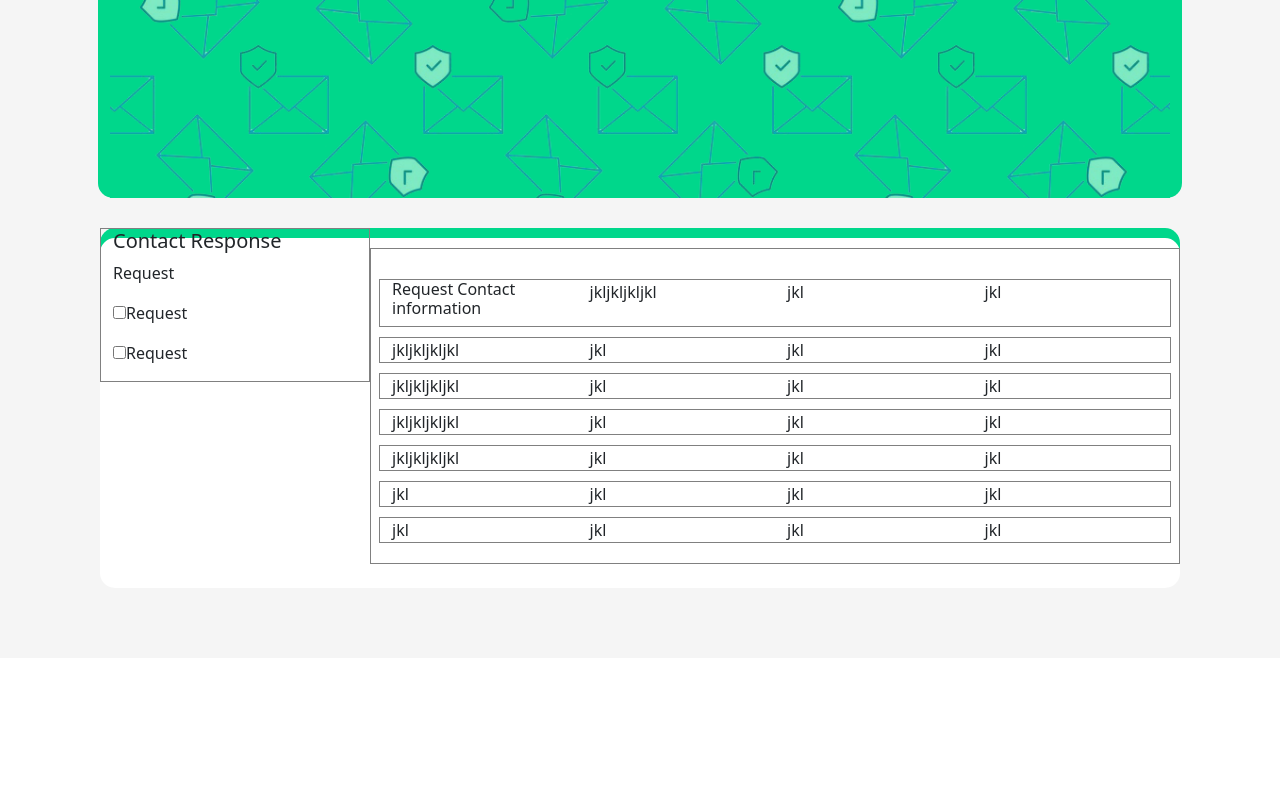
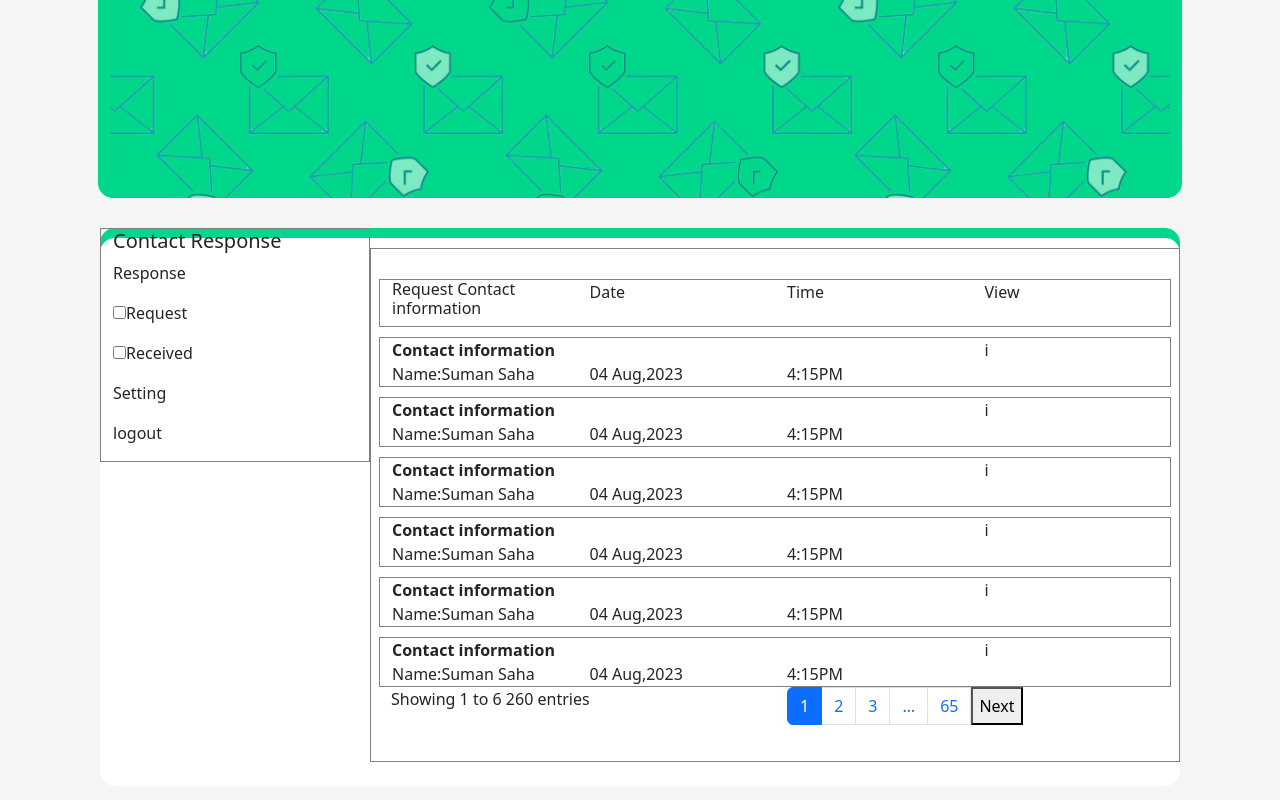
Before and after one commit to aditi29082003/Easyform, a React (Create React App) app: page / in a window 1280 px wide. Shown: the part 10443-11243 px from the top of the page. Before the commit the page ends 11101 px from the top, so only its background shows below. Built offline with nearby package versions, Linux system fonts and the light colour scheme.

Commit message:
add changes

```diff
--- a/src/components/ContactResponselist/ContactResponseList.js
+++ b/src/components/ContactResponselist/ContactResponseList.js
@@ -2,9 +2,12 @@ import Container from 'react-bootstrap/Container';
 import Row from 'react-bootstrap/Row';
 import Col from 'react-bootstrap/Col';
 import Image from "react-bootstrap/Image";
-import {Navbar,Nav }from "react-bootstrap"
+import { Navbar, Nav } from "react-bootstrap"
 import Manas from "../../assets/Manas.png";
-import envelope from "../../assets/envelope.png"
+import envelope from "../../assets/envelope.png";
+import Pagination from 'react-bootstrap/Pagination';
+import "../ContactResponselist/ContactResponseList.css"
+
 function ContactResponseList() {
   return (
     <>
@@ -31,55 +34,71 @@ function ContactResponseList() {
         <Row className="contact3">
           {/* <h5>Contact Response</h5> */}
           <Col md={3}>
-        <Row style={{border:"1px solid grey"}}>
+            <Row style={{ border: "1px solid grey" }}>
               <h5>Contact Response</h5>
-          <p>Request</p>
+              <p>Response</p>
               <p><input type="checkbox"></input>Request</p>
-          <p><input type="checkbox"></input>Request</p>
+              <p><input type="checkbox"></input>Received</p>
+              <p className='setting'>Setting</p>
+              <br/><p>logout</p>
+
             </Row>
           </Col>
-        <Col x-sm={11}style={{border:"1px solid grey",marginTop:"20px",padding:"20px"}}>
-          <Row style={{border:"1px solid grey",marginTop:"10px"}}>
+          <Col x-sm={11} style={{ border: "1px solid grey", marginTop: "20px", padding: "20px" }}>
+            <Row style={{ border: "1px solid grey", marginTop: "10px" }}>
               <Col><h6>Request Contact information</h6></Col>
-            <Col>jkljkljkljkl</Col>
-            <Col>jkl</Col>
-            <Col>jkl</Col>
+              <Col>Date</Col>
+              <Col>Time</Col>
+              <Col>View</Col>
             </Row>
-          <Row style={{border:"1px solid grey",marginTop:"10px"}}>
-            <Col>jkljkljkljkl</Col>
-            <Col>jkl</Col>
-            <Col>jkl</Col>
-            <Col>jkl</Col>
+            <Row style={{ border: "1px solid grey", marginTop: "10px" }}>
+              <Col><b>Contact information </b><br />Name:Suman Saha</Col>
+              <Col><br />04 Aug,2023</Col>
+              <Col><br />4:15PM</Col>
+              <Col>i</Col>
             </Row>
-          <Row style={{border:"1px solid grey",marginTop:"10px"}}>
-            <Col>jkljkljkljkl</Col>
-            <Col>jkl</Col>
-            <Col>jkl</Col>
-            <Col>jkl</Col>
+            <Row style={{ border: "1px solid grey", marginTop: "10px" }}>
+              <Col><b>Contact information </b><br />Name:Suman Saha</Col>
+              <Col><br />04 Aug,2023</Col>
+              <Col><br />4:15PM</Col>
+              <Col>i</Col>
             </Row>
-          <Row style={{border:"1px solid grey",marginTop:"10px"}}>
-            <Col>jkljkljkljkl</Col>
-            <Col>jkl</Col>
-            <Col>jkl</Col>
-            <Col>jkl</Col>
+            <Row style={{ border: "1px solid grey", marginTop: "10px" }}>
+              <Col><b>Contact information </b><br />Name:Suman Saha</Col>
+              <Col><br />04 Aug,2023</Col>
+              <Col><br />4:15PM</Col>
+              <Col>i</Col>
             </Row>
-          <Row style={{border:"1px solid grey",marginTop:"10px"}}>
-            <Col>jkljkljkljkl</Col>
-            <Col>jkl</Col>
-            <Col>jkl</Col>
-            <Col>jkl</Col>
+            <Row style={{ border: "1px solid grey", marginTop: "10px" }}>
+              <Col><b>Contact information </b><br />Name:Suman Saha</Col>
+              <Col><br />04 Aug,2023</Col>
+              <Col><br />4:15PM</Col>
+              <Col>i</Col>
             </Row>
-          <Row style={{border:"1px solid grey",marginTop:"10px"}}>
-            <Col>jkl</Col>
-            <Col>jkl</Col>
-            <Col>jkl</Col>
-            <Col>jkl</Col>
+            <Row style={{ border: "1px solid grey", marginTop: "10px" }}>
+              <Col><b>Contact information </b><br />Name:Suman Saha</Col>
+              <Col><br />04 Aug,2023</Col>
+              <Col><br />4:15PM</Col>
+              <Col>i</Col>
             </Row>
-          <Row style={{border:"1px solid grey",marginTop:"10px"}}>
-            <Col>jkl</Col>
-            <Col>jkl</Col>
-            <Col>jkl</Col>
-            <Col>jkl</Col>
+            <Row style={{ border: "1px solid grey", marginTop: "10px" }}>
+              <Col><b>Contact information </b><br />Name:Suman Saha</Col>
+              <Col><br />04 Aug,2023</Col>
+              <Col><br />4:15PM</Col>
+              <Col>i</Col>
+            </Row>
+            <Row>
+              <Col x-sm={10}>Showing 1 to 6 260 entries</Col>
+              <Col x-sm={2}>
+                <Pagination>
+                  <Pagination.Item active>{1}</Pagination.Item>
+                  <Pagination.Item>{2}</Pagination.Item>
+                  <Pagination.Item>{3}</Pagination.Item>
+                  <Pagination.Ellipsis />
+                  <Pagination.Item >{65}</Pagination.Item>
+                  <button>Next</button>
+                </Pagination>
+              </Col>
             </Row>
           </Col>
         </Row>
```
Lines whose indentation alone changed are shown as unchanged.
